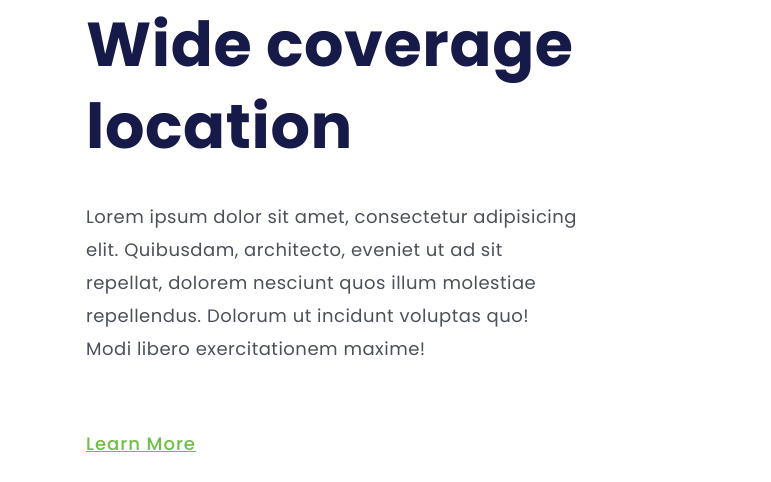
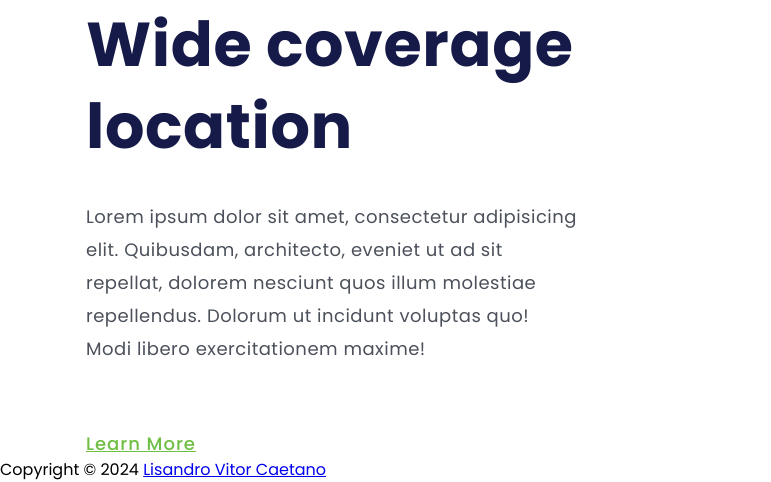
Before and after one commit to lisandro-vitor/Pagina-Desafio-wide, a plain HTML site: page index.html in a window 1280 px wide. Shown: the part 779-1261 px from the top of the page, without its empty margins (0-771 px from the left). Before the commit the page ends 1236 px from the top, so only its background shows below. Drawn offline with Linux system fonts and the light colour scheme.

Commit message:
introdução footer

```diff
--- a/index.html
+++ b/index.html
@@ -30,5 +30,7 @@
         </section>
     </main>
 </body>
-
+<footer>
+    Copyright © 2024 <a href="https://www.linkedin.com/in/lisandro-vitor-caetano/"target=_blank> Lisandro Vitor Caetano</a>
+</footer>
 </html>
--- a/styles.css
+++ b/styles.css
@@ -132,3 +132,6 @@ p {
         margin-right: auto;
     }
 }
+footer {
+    background-color: white;
+}
```
